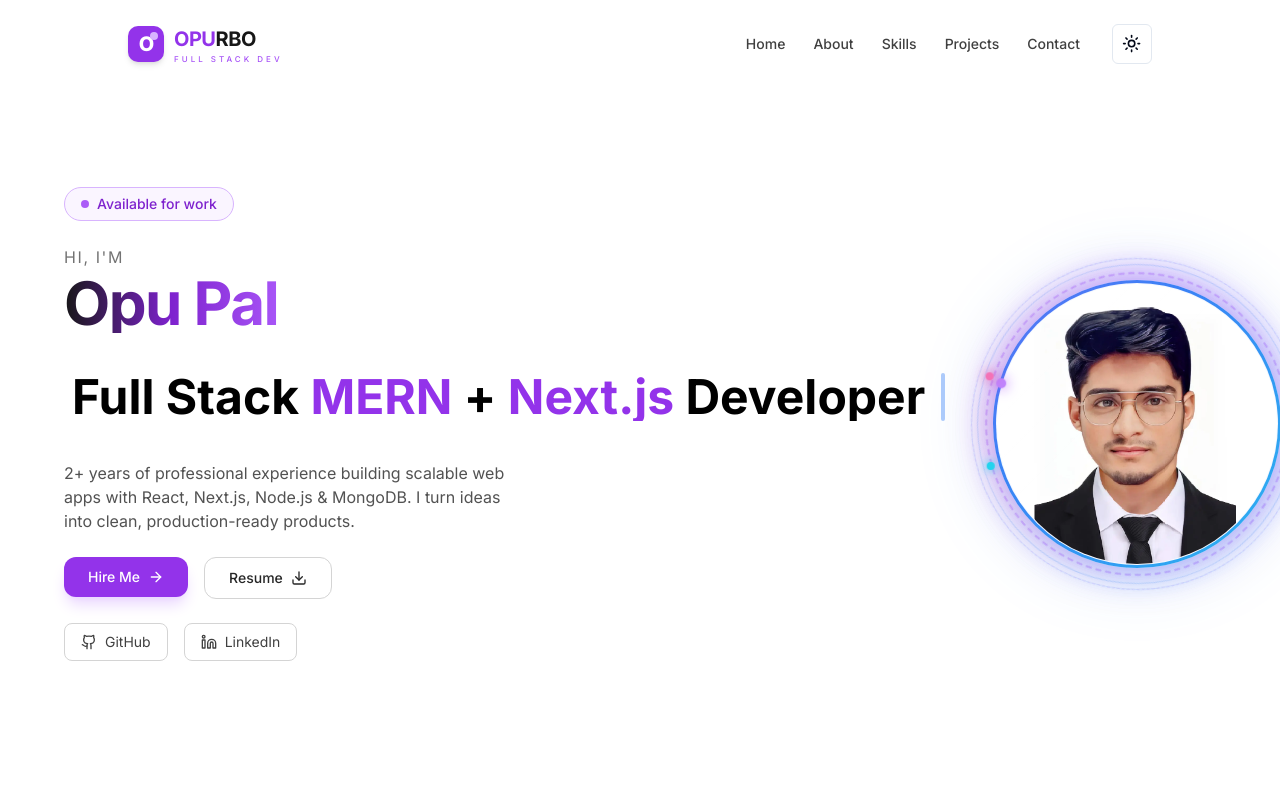
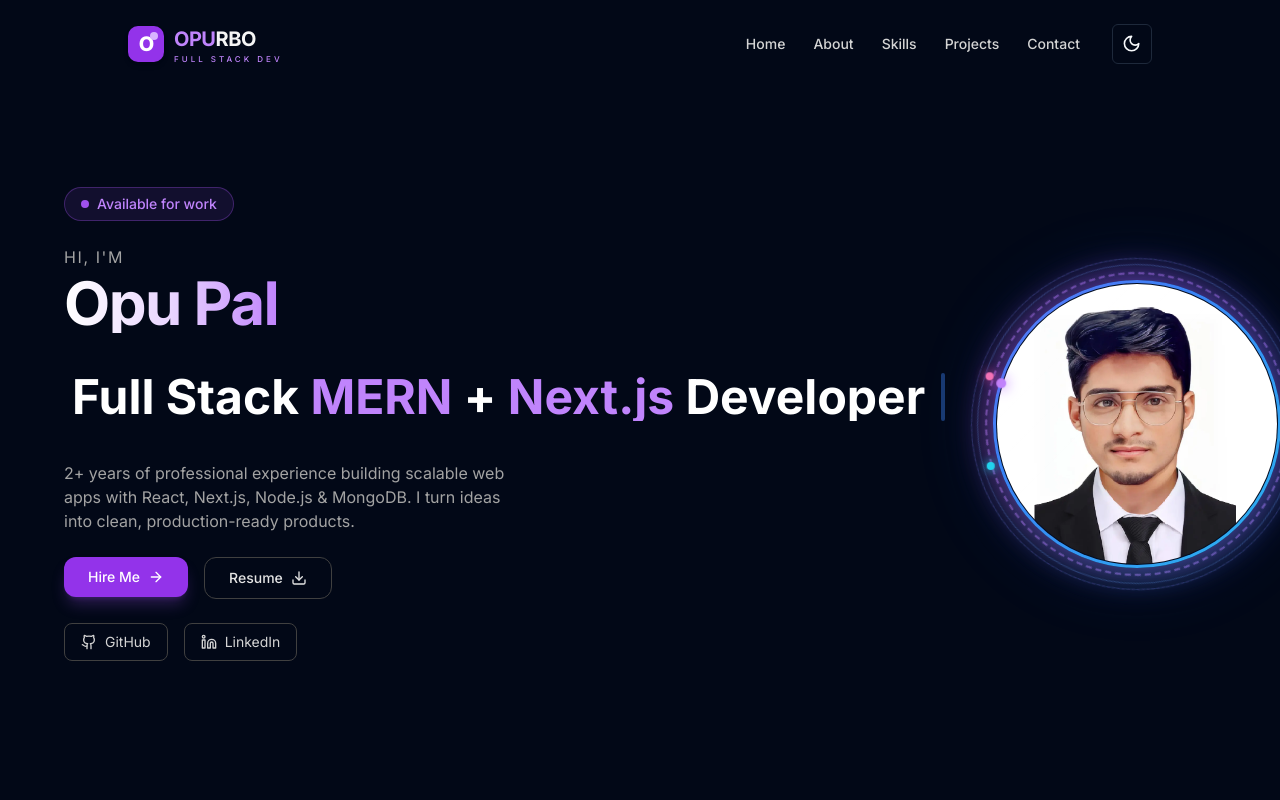
Before and after one commit to opurbo007/opurbo_portfolio, a Next.js app: page / in a window 1280 px wide. Shown: the top 800 px of the page. Built offline with nearby package versions, Linux system fonts and the light colour scheme.

Commit message:
theme default dark

```diff
--- a/src/app/layout.tsx
+++ b/src/app/layout.tsx
@@ -25,7 +25,7 @@ export default function RootLayout({
       <body className={inter.className}>
         <ThemeProvider
           attribute="class"
-          defaultTheme="system"
+          defaultTheme="dark"
           enableSystem
           disableTransitionOnChange
         >
--- a/src/provider/mode-toggle.tsx
+++ b/src/provider/mode-toggle.tsx
@@ -9,7 +9,7 @@ export function ModeToggle() {
   const { theme, setTheme } = useTheme();
 
   const toggleTheme = () => {
-    setTheme(theme === "light" ? "dark" : "light");
+    setTheme(theme === "dark" ? "light" : "dark");
   };
 
   return (
```
